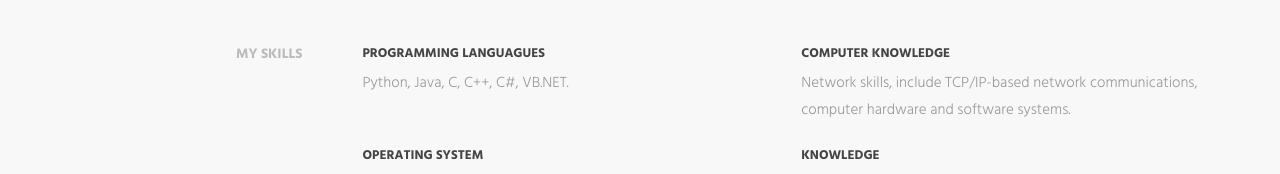
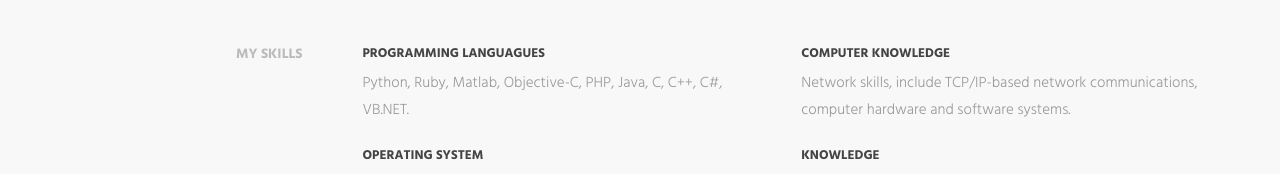
Before and after one commit to nghiadt1098/BlackWings, a plain HTML site: page index.html in a window 1280 px wide. Shown: the part 422-596 px from the top of the page. Drawn offline with Linux system fonts and the light colour scheme.

Commit message:
Update index.html

```diff
--- a/index.html
+++ b/index.html
@@ -101,7 +101,7 @@
                             <h3>Programming Languagues</h3>
 
                             <p>
-                                Python, Java, C, C++, C#, VB.NET.
+                                Python, Ruby, Matlab, Objective-C, PHP, Java, C, C++, C#, VB.NET.
                             </p>
                         </div>
                     </div>
```
